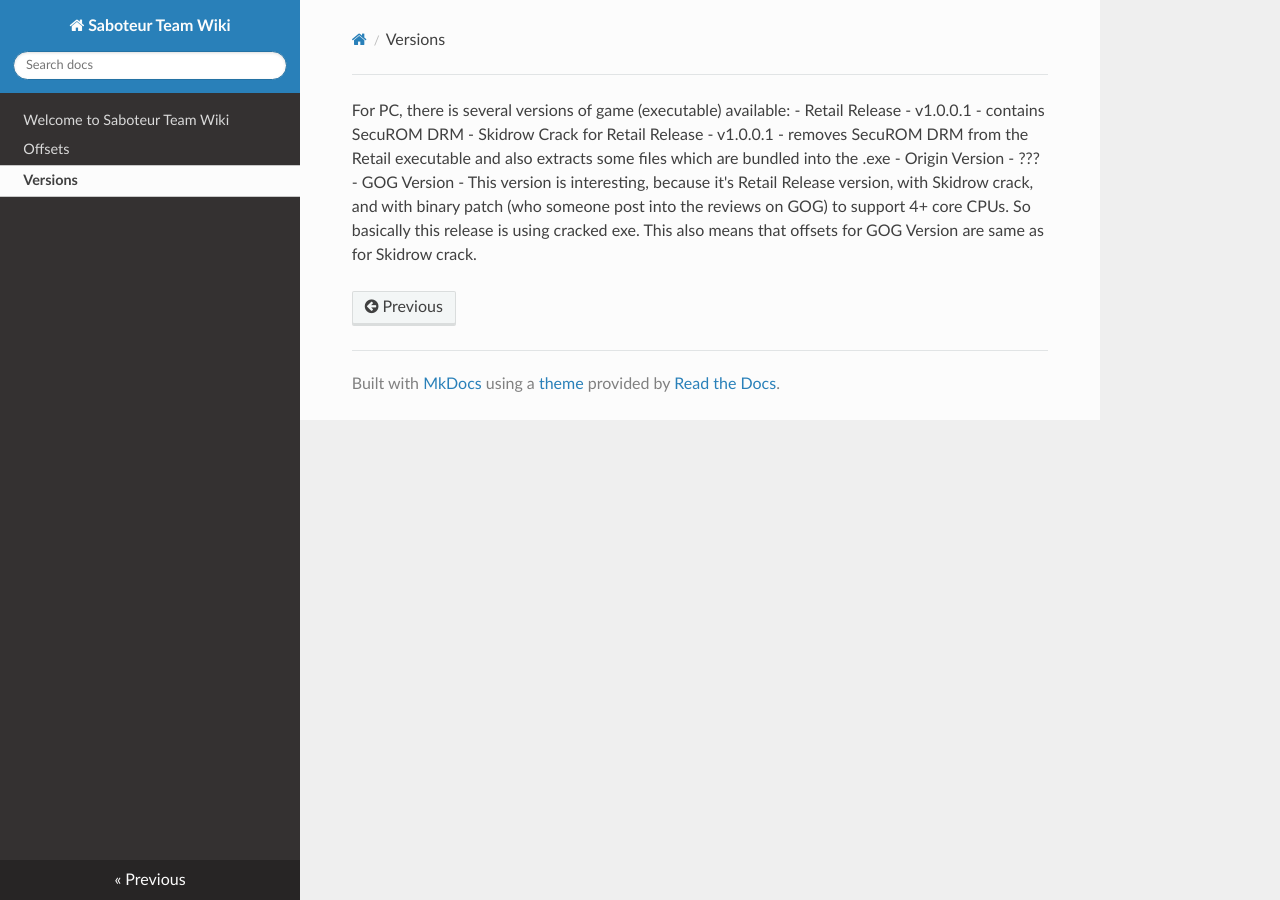
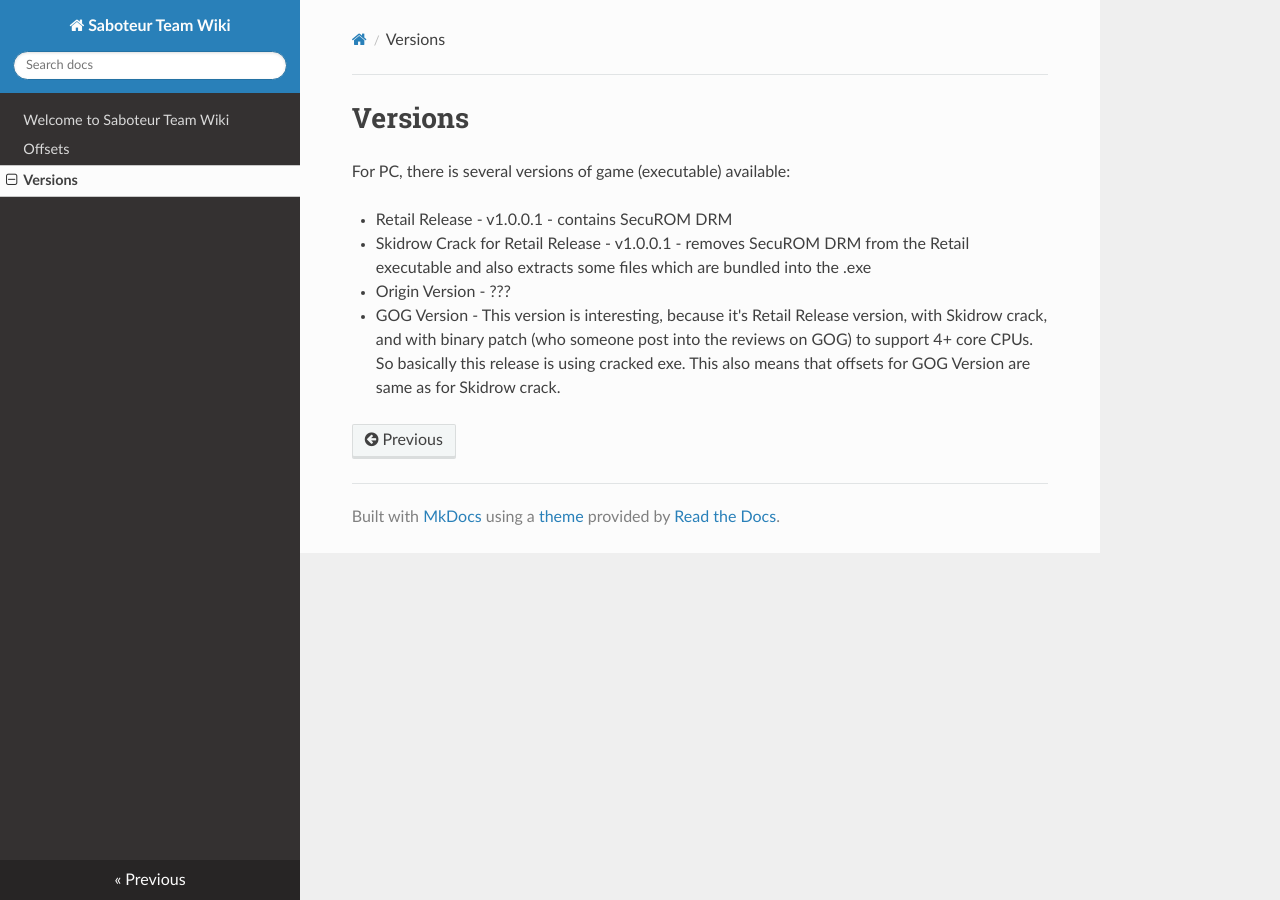
Before and after one commit to saboteur-team/docs, an MkDocs documentation site: the page built from docs/versions.md, in a window 1280 px wide. Built offline with MkDocs 1.6.1, drawn with Linux system fonts in a browser that asks for light colours; nearby versions of some CDN libraries.

Commit message:
Update versions.md

```diff
--- a/docs/versions.md
+++ b/docs/versions.md
@@ -1,4 +1,7 @@
+# Versions
+
 For PC, there is several versions of game (executable) available:
+
 - Retail Release - v1.0.0.1 - contains SecuROM DRM
 - Skidrow Crack for Retail Release - v1.0.0.1 - removes SecuROM DRM from the Retail executable and also extracts some files which are bundled into the .exe
 - Origin Version - ???
```
